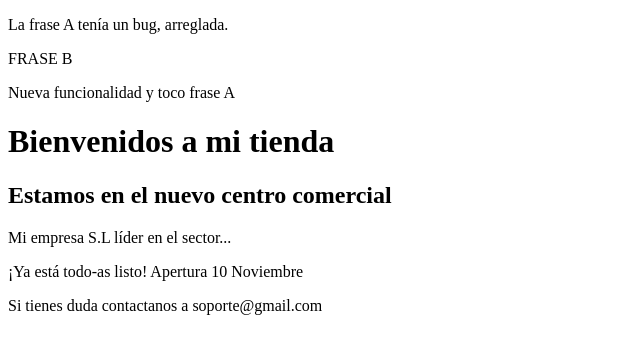
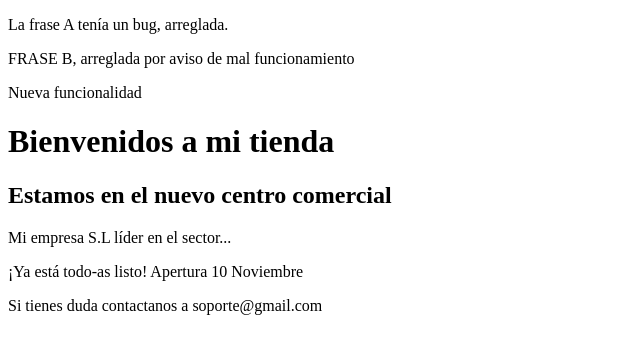
Before and after one commit to davidGarMed/ENDESpract, a plain HTML site: page Index.html in a window 1280 px wide. Shown: the whole page, without its empty margins (0-640 px from the left). Drawn offline with Linux system fonts and the light colour scheme.

Commit message:
Arreglos a implementar en rama principal

```diff
--- a/Index.html
+++ b/Index.html
@@ -5,8 +5,8 @@
     <meta name="viewport" content="width=device-width, initial-scale=1.0">
     <title>Página de ejemplo</title>
     <p>La frase A tenía un bug, arreglada.</p>
-    <p>FRASE B</p>
-    <p>Nueva funcionalidad y toco frase A</p>
+    <p>FRASE B, arreglada por aviso de mal funcionamiento</p>
+    <p>Nueva funcionalidad</p>
 </head>
 <body>
     <h1>Bienvenidos a mi tienda</h1>
```
